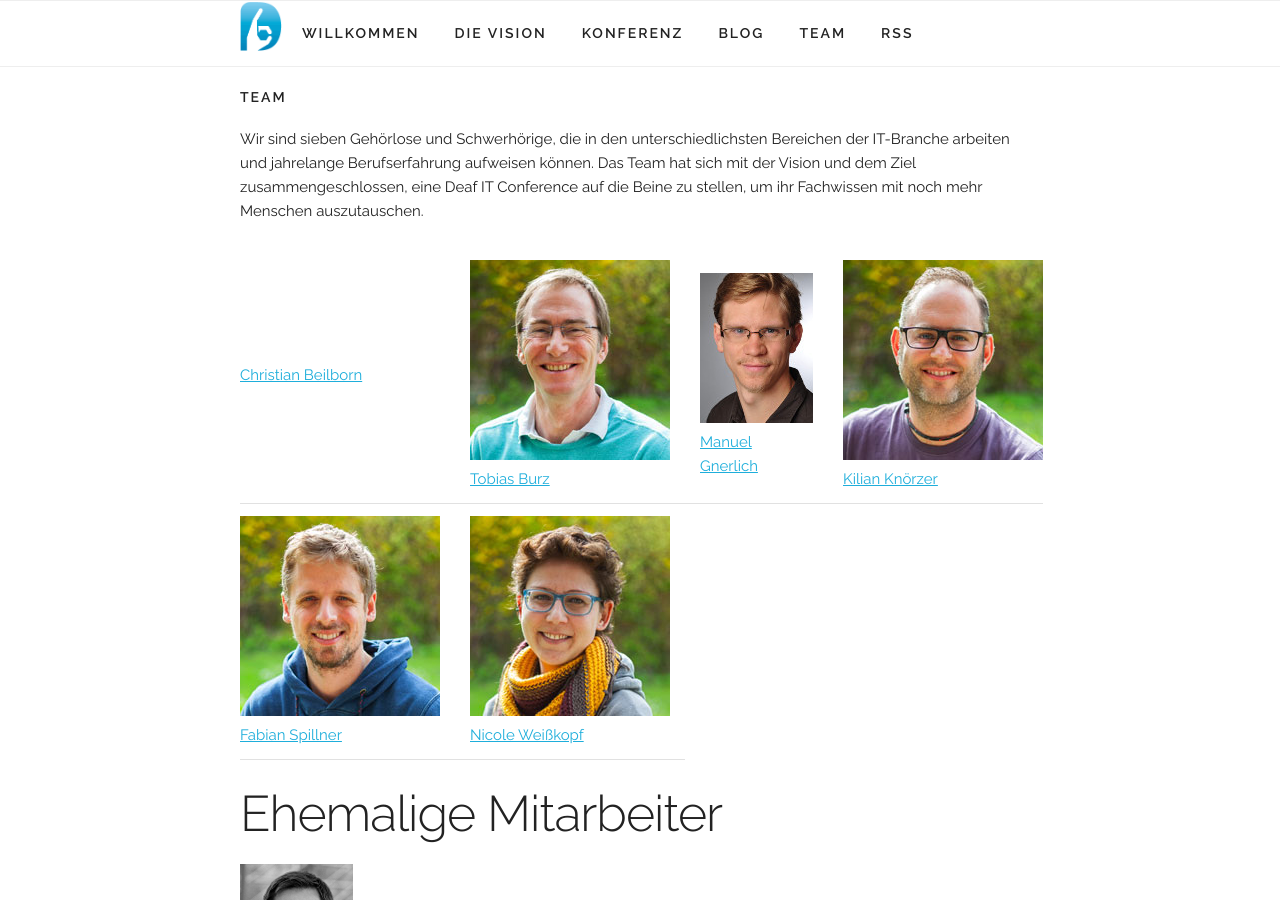
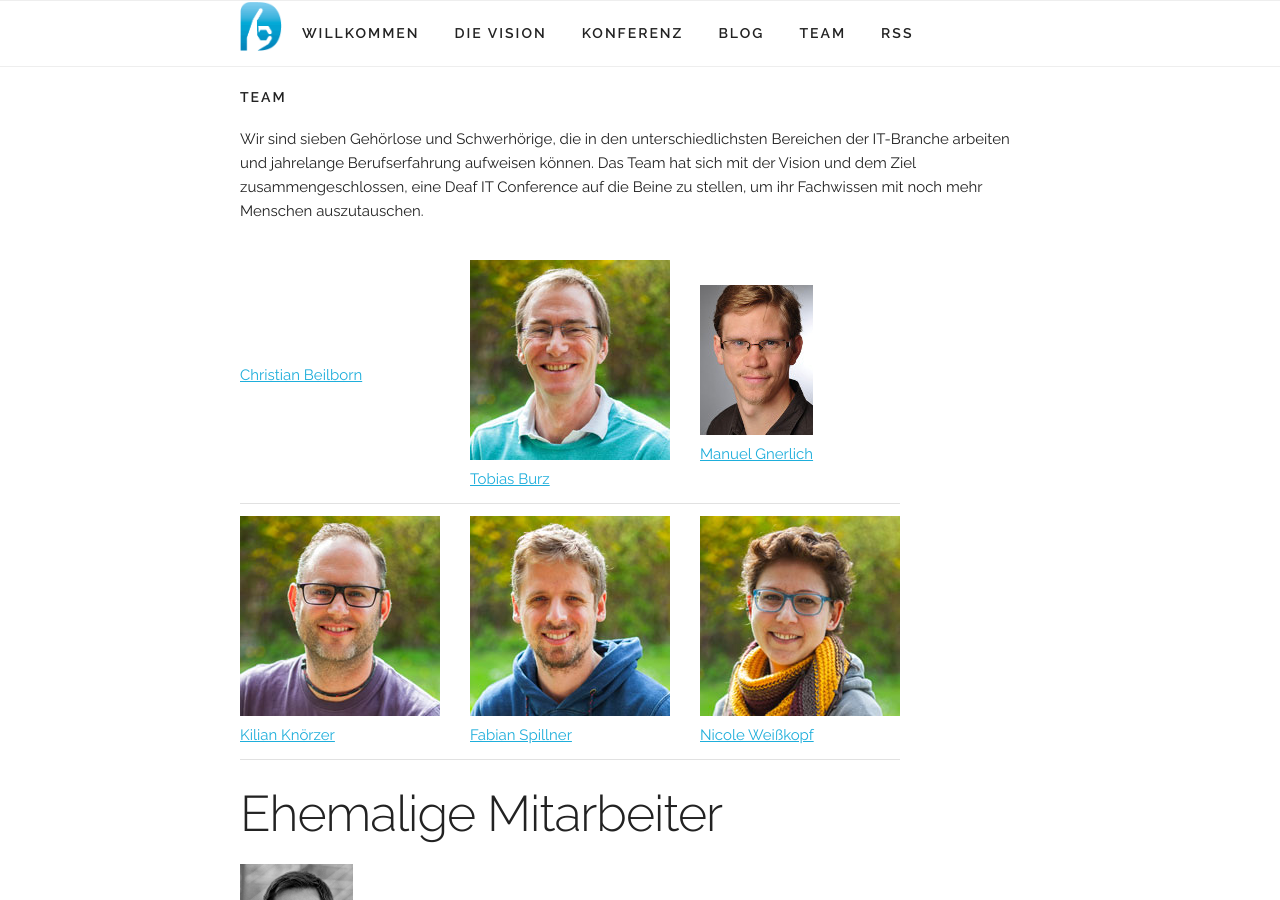
Before and after one commit to NickelPic/deafit.github.io, a Jekyll site: the page built from team.md, in a window 1280 px wide and 900 px high, scrolled down 403 px. Built offline with Jekyll 4.4.1, drawn with Linux system fonts in a browser that asks for light colours; nearby versions of some CDN libraries.

```diff
--- a/team.md
+++ b/team.md
@@ -16,10 +16,9 @@
 		<td><a href="/team/christian-beilborn">Christian Beilborn</a></td>
 		<td><a href="/team/tobias-burz"><img src="/public/images/tobias_200px.jpg"><br>Tobias Burz</a></td>
 		<td><a href="/team/manuel-gnerlich"><img src="/public/images/magn_small.jpg"><br>Manuel Gnerlich</a></td>
-		<td><a href="/team/kilian-knoerzer"><img src="/public/images/kilian_200px.jpg"><br>Kilian Knörzer</a></td>
 	</tr>
 	<tr>
-
+		<td><a href="/team/kilian-knoerzer"><img src="/public/images/kilian_200px.jpg"><br>Kilian Knörzer</a></td>
 		<td><a href="/team/fabian-spillner"><img src="/public/images/fabian_200px.jpg"><br>Fabian Spillner</a></td>
 		<td><a href="/team/nicole-weisskopf"><img src="/public/images/nicole_200px.jpg"><br>Nicole Weißkopf</a></td>
 	</tr>
```
